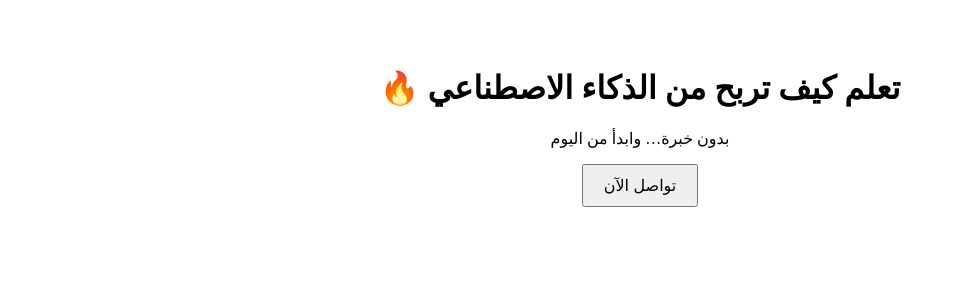
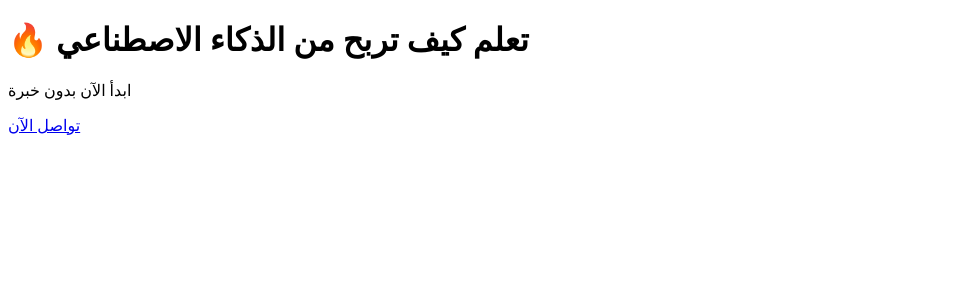
Before and after one commit to maafaalhussain-cmyk/nextjs, a Next.js app: page / in a window 1280 px wide. Shown: the top 300 px of the page, without its empty margins (0-955 px from the left). Built offline with nearby package versions, Linux system fonts and the light colour scheme.

Commit message:
Refactor main content and update contact button
Removed inline button and replaced it with a link.

```diff
--- a/app/page.tsx
+++ b/app/page.tsx
@@ -1,18 +1,12 @@
 export default function Page() {
   return (
-    <main style={{ padding: "40px", textAlign: "center" }}>
+    <main>
       <h1>🔥 تعلم كيف تربح من الذكاء الاصطناعي</h1>
+      <p>ابدأ الآن بدون خبرة</p>
 
-      <p>بدون خبرة… وابدأ من اليوم</p>
-
-      <button
-        onClick={() => {
-          window.location.href = "https://wa.me/966559168717";
-        }}
-        style={{ padding: "10px 20px", fontSize: "16px" }}
-      >
+      <a href="https://wa.me/966559168717">
         تواصل الآن
-      </button>
+      </a>
     </main>
   );
 }
```
